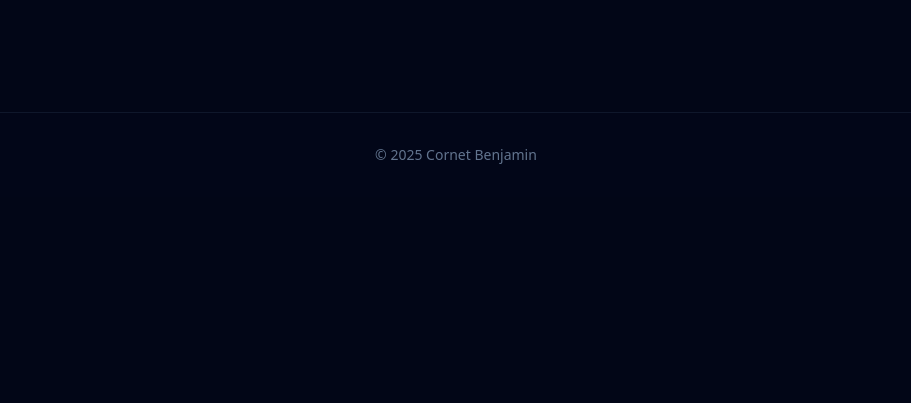
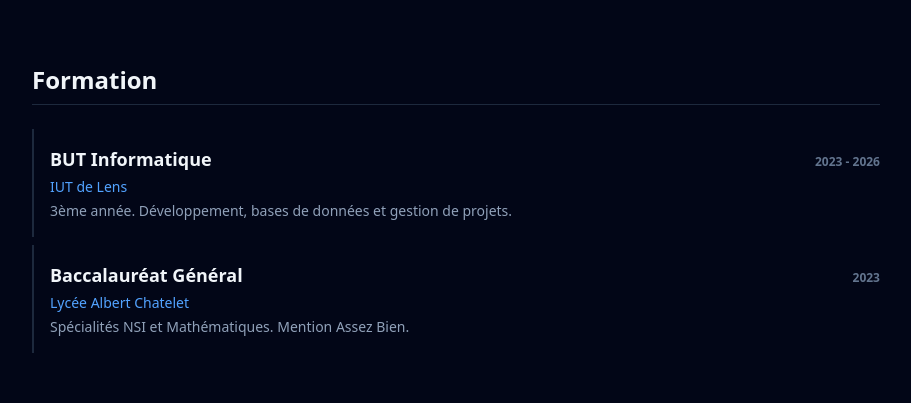
Before and after one commit to BenjaminC62/cv-cornet-benjamin, a Next.js app: page / in a window 1280 px wide. Shown: the part 1909-2312 px from the top of the page, without its empty margins (184-1095 px from the left). Before the commit the page ends 2106 px from the top, so only its background shows below. Built offline with nearby package versions, Linux system fonts and the light colour scheme.

Commit message:
Fixes #19 - ajout de la section des formation

```diff
--- /dev/null
+++ b/app/(cv)/Formation/Formation.tsx
@@ -0,0 +1,28 @@
+import React from 'react';
+import FormationCard from './components/FormationsCard';
+import { formationsData } from './data/formations';
+
+const Formations: React.FC = () => {
+  return (
+    <section className="mb-16">
+      <h2 className="text-2xl font-bold text-slate-100 mb-6 border-b border-slate-800 pb-2">
+        Formation
+      </h2>
+
+      <div className="flex flex-col gap-2">
+        {formationsData.map((form) => (
+            <FormationCard
+                key={form.id}
+                id={form.id}
+                date={form.date}
+                school={form.school}
+                diploma={form.diploma}
+                description={form.description}
+            />
+        ))}
+      </div>
+    </section>
+  )
+}
+
+export default Formations;
--- a/app/page.tsx
+++ b/app/page.tsx
@@ -2,6 +2,8 @@ import Navbar from "./(cv)/Navbar/Navbar";
 import Skills from "./(cv)/Skills/Skills";
 import Experience from "./(cv)/Experiences/Experience";
 import Projects from "./(cv)/Projects/Projects";
+import Formation from "./(cv)/Formation/Formation";
+import About from "./(cv)/About/About";
 
 export default function Home() {
   const containerClass = "max-w-4xl w-full mx-auto px-6";
@@ -19,6 +21,8 @@ export default function Home() {
           <Skills />
           <Projects />
           <Experience />
+          <Formation />
+          <About />
         </div>
       </main>
 
```
